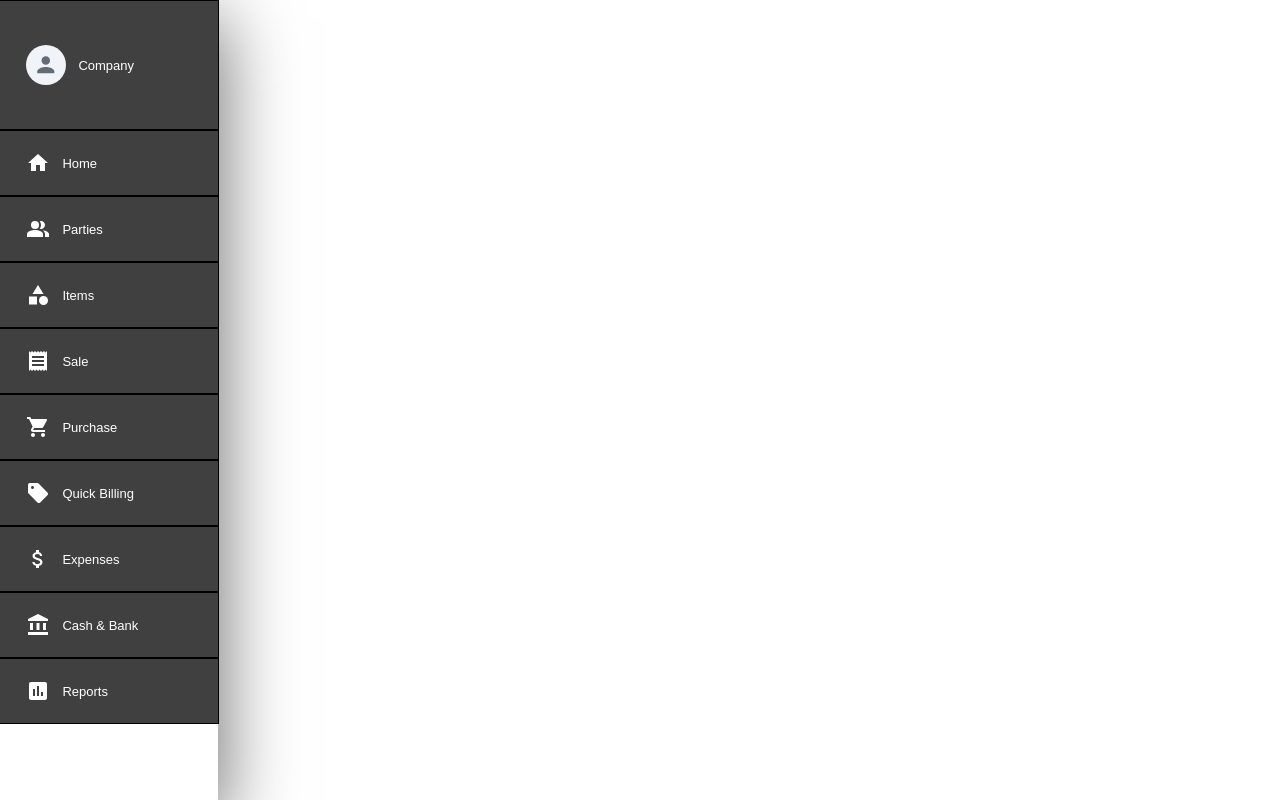
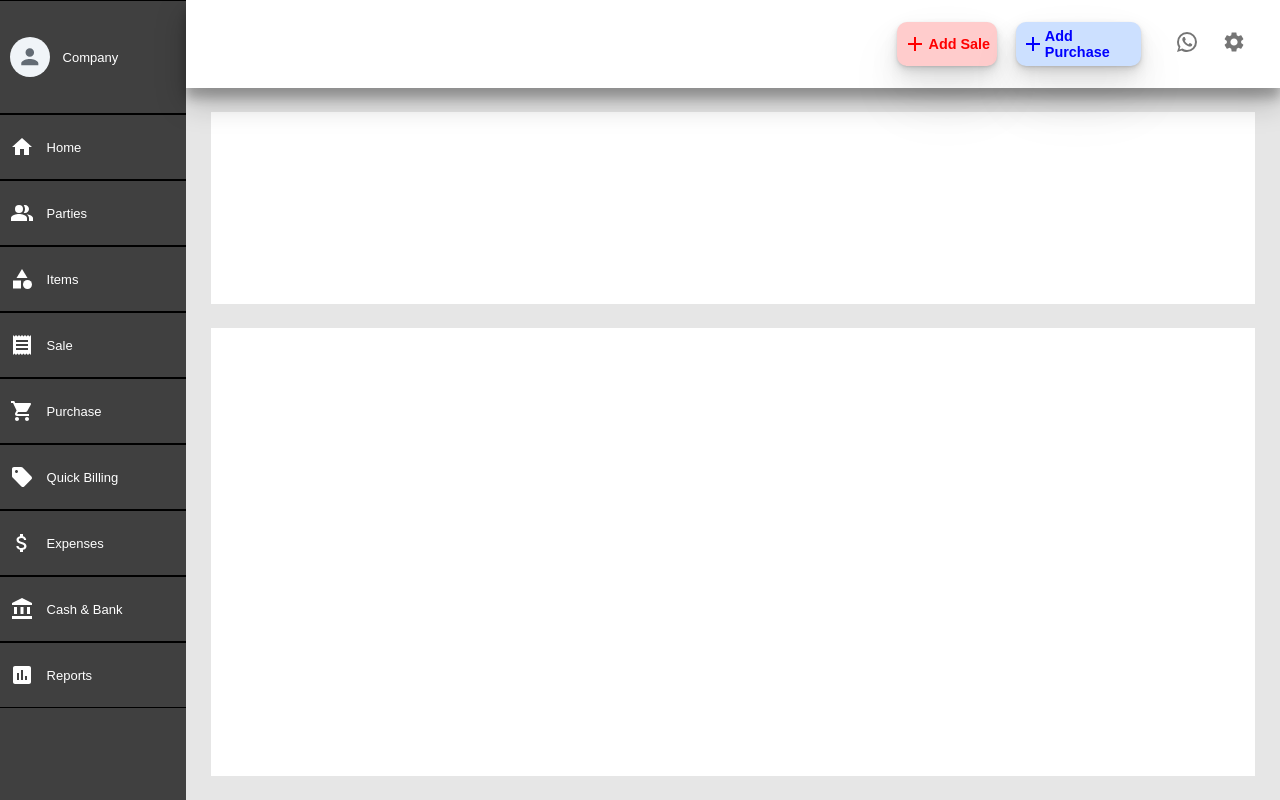
Before and after one commit to Yashvirani/billing-react, a React (Create React App) app: page / in a window 1280 px wide. Built offline with nearby package versions, Linux system fonts and the light colour scheme.

Commit message:
Home Screen UI

```diff
--- a/src/App.js
+++ b/src/App.js
@@ -4,6 +4,7 @@
 import { BrowserRouter, Routes,Route } from 'react-router-dom';
 import SignIn from './Screens/SignIn';
 import Sidebar from './components/Sidebar/Sidebar.js';
+import Home from './Screens/Home/Home.js';
 
 function App() {
 
@@ -12,7 +13,7 @@
     <BrowserRouter>
       <div className="billing">
         <Routes>
-          <Route path="/" Component={Sidebar} />
+          <Route path="/" Component={Home} />
         </Routes>
       </div>
     </BrowserRouter>
--- /dev/null
+++ b/src/Screens/Home/Home.css
@@ -0,0 +1,39 @@
+.home{
+    display: flex;
+    height: 100vh;
+    width: 100vw;
+}
+
+.home_right{
+    background-color: white;
+    height: 100vh;
+    width: 100%;
+    display: flex;
+    flex-direction: column;
+}
+
+.home_right_bottom{
+    flex : 0.89;
+    height: 100%;
+    background-color:   #e6e6e6;
+    display: flex;
+    flex-direction: column;
+    justify-content: center;
+    align-items: center;
+}
+
+.home_right_bottom_1{
+    width: 81.5vw;
+    flex: 0.3;
+    background-color: white;
+    margin-top: 3vh;
+
+}
+
+.home_right_bottom_2{
+    width: 81.5vw;
+    flex: 0.7;
+    background-color: white;
+    margin-top: 3vh;
+    margin-bottom: 3vh;
+}
--- /dev/null
+++ b/src/Screens/Home/Home.js
@@ -0,0 +1,26 @@
+import React from 'react'
+import Sidebar from '../../components/Sidebar/Sidebar';
+import Topbar from '../../components/Topbar/Topbar';
+
+import "./Home.css";
+
+function Home() {
+  return (
+    <div className='home'>
+      <Sidebar />
+      <div className='home_right'>
+          <Topbar />
+          <div className='home_right_bottom'>
+             <div className='home_right_bottom_1'>
+
+             </div>
+             <div className='home_right_bottom_2'>
+
+             </div>
+          </div>
+      </div>
+    </div>
+  )
+}
+
+export default Home;
--- a/src/components/Sidebar/Sidebar.css
+++ b/src/components/Sidebar/Sidebar.css
@@ -6,6 +6,12 @@
     /* justify-content: space-evenly; */
     align-items: center;
     box-shadow: rgba(0, 0, 0, 0.56) 0px 22px 70px 4px;
+    background-color: #404040;
+    overflow-y: scroll;
+}
+
+::-webkit-scrollbar {
+    display: none;
 }
 
 .side_avatar{
@@ -14,8 +20,8 @@
     align-items: center;
     border: 0.4px solid black;
     padding-left: 2vw;
-    padding-top: 5.5vh;
-    padding-bottom: 5.5vh;
+    padding-top: 4.5vh;
+    padding-bottom: 4.5vh;
     cursor: pointer;
     background-color:  #404040;
     color: white;
@@ -50,7 +56,7 @@
     display: flex;
     flex-direction: column;
     font-family: "Montserrat", sans-serif;
-    font-size: small;
+    font-size: 0.9vw;
     color: white;
 }
 
--- /dev/null
+++ b/src/components/Topbar/Topbar.css
@@ -0,0 +1,66 @@
+.topbar{
+    flex : 0.11;
+    background-color: white;
+    width: 100%;
+    display: flex;
+    align-items: center;
+    justify-content: right;
+    z-index: 100;
+    box-shadow: rgba(0, 0, 0, 0.25) 0px 14px 28px, rgba(0, 0, 0, 0.22) 0px 10px 10px;
+    /* box-shadow: rgba(0, 0, 0, 0.56) 0px 22px 70px 4px; */
+}
+
+.top_add_sale{
+    display: flex;
+    align-items: center;
+    background-color: #ffcccc;
+    justify-content: space-evenly;
+    width: 7vw;
+    padding-left: 0.4vw;
+    padding-right: 0.4vw;
+    padding-top: 0.7vh;
+    padding-bottom: 0.7vh;
+    font-family: "Montserrat", sans-serif;
+    font-size: 1.8vh;
+    color: red;
+    border-radius: 10px;
+    cursor: pointer;
+    font-weight: 700;
+    margin-right: 1.5vw;
+    box-shadow: rgba(0, 0, 0, 0.07) 0px 1px 2px, rgba(0, 0, 0, 0.07) 0px 2px 4px, rgba(0, 0, 0, 0.07) 0px 4px 8px, rgba(0, 0, 0, 0.07) 0px 8px 16px, rgba(0, 0, 0, 0.07) 0px 16px 32px, rgba(0, 0, 0, 0.07) 0px 32px 64px;
+}
+
+.top_add_purchase{
+    display: flex;
+    align-items: center;
+    background-color:  #cce0ff;    ;
+    justify-content: space-evenly;
+    width: 9vw;
+    padding-left: 0.4vw;
+    padding-right: 0.4vw;
+    padding-top: 0.8vh;
+    padding-bottom: 0.8vh;
+    font-family: "Montserrat", sans-serif;
+    font-size: 1.8vh;
+    color:  blue;
+    border-radius: 10px;
+    cursor: pointer;
+    font-weight: 700;
+    margin-right: 2vw;
+    box-shadow: rgba(0, 0, 0, 0.07) 0px 1px 2px, rgba(0, 0, 0, 0.07) 0px 2px 4px, rgba(0, 0, 0, 0.07) 0px 4px 8px, rgba(0, 0, 0, 0.07) 0px 8px 16px, rgba(0, 0, 0, 0.07) 0px 16px 32px, rgba(0, 0, 0, 0.07) 0px 32px 64px;
+}
+
+.top_add_sale:hover{
+    background-color: #ff6666;
+    color: white;
+}
+
+.top_add_purchase:hover{
+    background-color: #668cff;
+    color: white;
+}
+
+.button_group{
+    margin-right: 2vw;
+    display: flex;
+}
--- /dev/null
+++ b/src/components/Topbar/Topbar.js
@@ -0,0 +1,36 @@
+import React from 'react';
+import "./Topbar.css";
+import AddIcon from '@mui/icons-material/Add';
+import WhatsAppIcon from '@mui/icons-material/WhatsApp';
+import SettingsIcon from '@mui/icons-material/Settings';
+import { IconButton } from '@mui/material';
+
+function Topbar() {
+  return (
+    <div className='topbar'>
+        <div className='button_group'>
+            <div className='top_add_sale'>
+                <AddIcon />
+                <p>Add Sale</p>
+            </div>
+            <div className='top_add_purchase'>
+                <AddIcon />
+                <p>Add Purchase</p>
+            </div>
+            <div style={{marginRight : '0.6vw'}}>
+                <IconButton>
+                   <WhatsAppIcon />
+                </IconButton>
+            </div>
+            <div>
+                <IconButton>
+                   <SettingsIcon />
+                </IconButton>
+            </div>
+        </div>
+
+    </div>
+  )
+}
+
+export default Topbar
```
